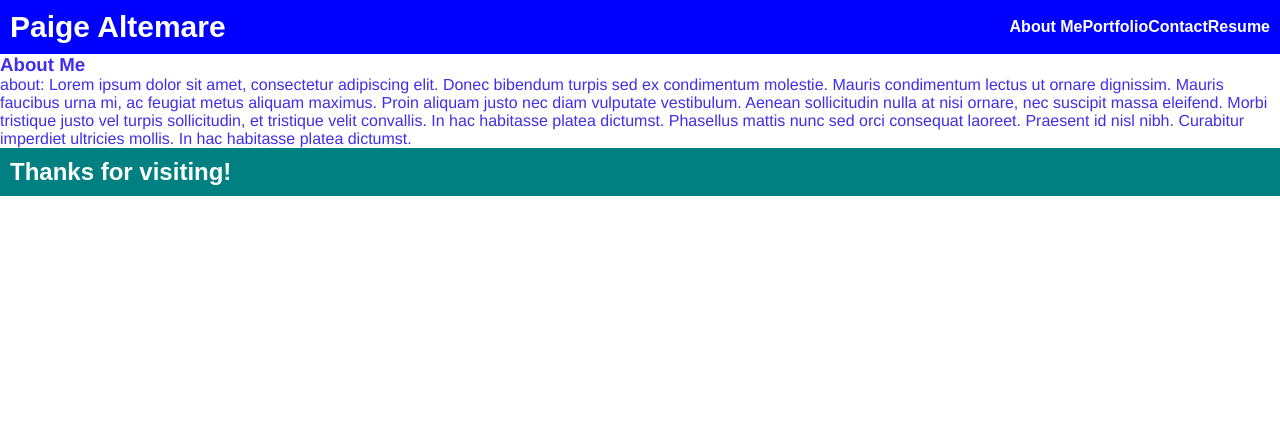
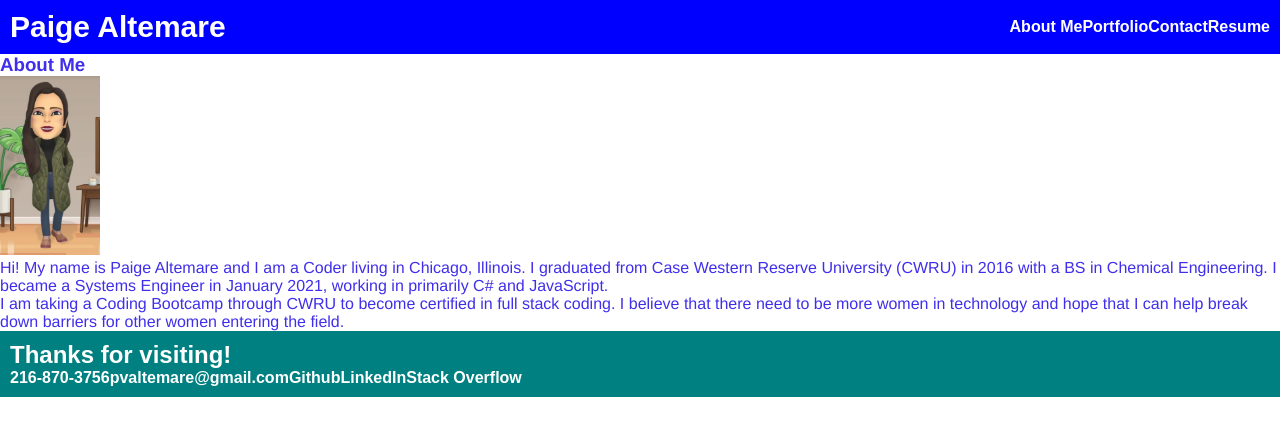
Before and after one commit to pvalte/project-portfolio, a React (Create React App) app: page / in a window 1280 px wide. Shown: the top 436 px of the page. Built offline with nearby package versions, Linux system fonts and the light colour scheme.

Commit message:
fill out content sections

```diff
--- a/src/components/About/index.js
+++ b/src/components/About/index.js
@@ -1,22 +1,17 @@
 import React from 'react';
-//import profilePic from '../../assets/cover/cover-image.jpg';
+import profilePic from '../../assets/avatar.JPG';
 
 function About() {
     return (
         <section className="my-5">
             <h1 id="about">About Me</h1>
-      {/* <img src={coverImage} className="my-2" style={{ width: "100%" }} alt="cover" /> */}
-      <div>
+            <img src={profilePic} style={{ width: "100px" }} alt="avatar" />
             <p>
-          about: Lorem ipsum dolor sit amet, consectetur adipiscing elit. Donec bibendum turpis sed ex
-          condimentum molestie. Mauris condimentum lectus ut ornare dignissim. Mauris faucibus urna
-          mi, ac feugiat metus aliquam maximus. Proin aliquam justo nec diam vulputate vestibulum.
-          Aenean sollicitudin nulla at nisi ornare, nec suscipit massa eleifend. Morbi tristique
-          justo vel turpis sollicitudin, et tristique velit convallis. In hac habitasse platea
-          dictumst. Phasellus mattis nunc sed orci consequat laoreet. Praesent id nisl nibh.
-          Curabitur imperdiet ultricies mollis. In hac habitasse platea dictumst.
+                Hi! My name is Paige Altemare and I am a Coder living in Chicago, Illinois. I graduated from Case Western Reserve University (CWRU) in 2016 with a BS in Chemical Engineering. I became a Systems Engineer in January 2021, working in primarily C# and JavaScript.
             </p>
-      </div>
+            <p>
+                I am taking a Coding Bootcamp through CWRU to become certified in full stack coding. I believe that there need to be more women in technology and hope that I can help break down barriers for other women entering the field.
+            </p>
         </section>
     );
 }
--- a/src/components/Footer/index.js
+++ b/src/components/Footer/index.js
@@ -13,6 +13,23 @@ function Footer() {
             <h2>
                 Thanks for visiting!
             </h2>
+            <ul className="flex-row">
+                <li>
+                    <a href="tel: 216-870-3756">216-870-3756</a>
+                </li>
+                <li>
+                    <a href="mailto: pvaltemare@gmail.com">pvaltemare@gmail.com</a>
+                </li>
+                <li>
+                    <a href="https://github.com/pvalte">Github</a>
+                </li>
+                <li>
+                    <a href="https://www.linkedin.com/in/paige-altemare/">LinkedIn</a>
+                </li>
+                <li>
+                    <a href="https://stackoverflow.com/users/16346695/pvalte">Stack Overflow</a>
+                </li>
+            </ul>
         </div>
     );
 }
--- a/src/components/Navigation/index.js
+++ b/src/components/Navigation/index.js
@@ -13,17 +13,25 @@ function Navigation(props) {
     return (
         <div style={navStyle}>
             <ul className="flex-row">
-                <li className="mx-2">
-                    <a href="#about">About Me</a>
+                <li>
+                    <a href="#about" onClick={() => {
+                  setCurrentContent(content[0]);
+                }}>About Me</a>
                 </li>
                 <li>
-                    <a href="#portfolio">Portfolio</a>
+                    <a href="#portfolio" onClick={() => {
+                  setCurrentContent(content[1]);
+                }}>Portfolio</a>
                 </li>
                 <li>
-                    <a href="#contact">Contact</a>
+                    <a href="#contact" onClick={() => {
+                  setCurrentContent(content[2]);
+                }}>Contact</a>
                 </li>
                 <li>
-                    <a href="#resume">Resume</a>
+                    <a href="#resume" onClick={() => {
+                  setCurrentContent(content[3]);
+                }}>Resume</a>
                 </li>
             </ul>
         </div>
--- a/src/components/Resume/index.js
+++ b/src/components/Resume/index.js
@@ -5,15 +5,28 @@ function Resume() {
         <section>
             <h1 id="resume">Resume</h1>
             <div>
-                <p>
-                    resume: Lorem ipsum dolor sit amet, consectetur adipiscing elit. Donec bibendum turpis sed ex
-                    condimentum molestie. Mauris condimentum lectus ut ornare dignissim. Mauris faucibus urna
-                    mi, ac feugiat metus aliquam maximus. Proin aliquam justo nec diam vulputate vestibulum.
-                    Aenean sollicitudin nulla at nisi ornare, nec suscipit massa eleifend. Morbi tristique
-                    justo vel turpis sollicitudin, et tristique velit convallis. In hac habitasse platea
-                    dictumst. Phasellus mattis nunc sed orci consequat laoreet. Praesent id nisl nibh.
-                    Curabitur imperdiet ultricies mollis. In hac habitasse platea dictumst.
-                </p>
+                <a href={require("../../assets/Paige Altemare - Resume.pdf")} target="blank">
+                    Resume
+                </a>
+                <h3>Front-End Proficiencies</h3>
+                <ul>
+                    <li>HTML</li>
+                    <li>CSS</li>
+                    <li>Bootstrap</li>
+                    <li>Javascript</li>
+                    <li>jQuery</li>
+                    <li>Responsive design</li>
+                    <li>React</li>
+                </ul>
+                <h3>Back-End Proficiencies</h3>
+                <ul>
+                    <li>APIs</li>
+                    <li>Node</li>
+                    <li>Express</li>
+                    <li>MySQL, Sequelize</li>
+                    <li>MongoDB, Mongoose</li>
+                    <li>REST</li>
+                </ul>
             </div>
         </section>
     );
```
Also changed, not shown: src/assets/avatar.JPG (added), 1 other file (tests, documents, lock files or other folders). Lines whose indentation alone changed are shown as unchanged.
